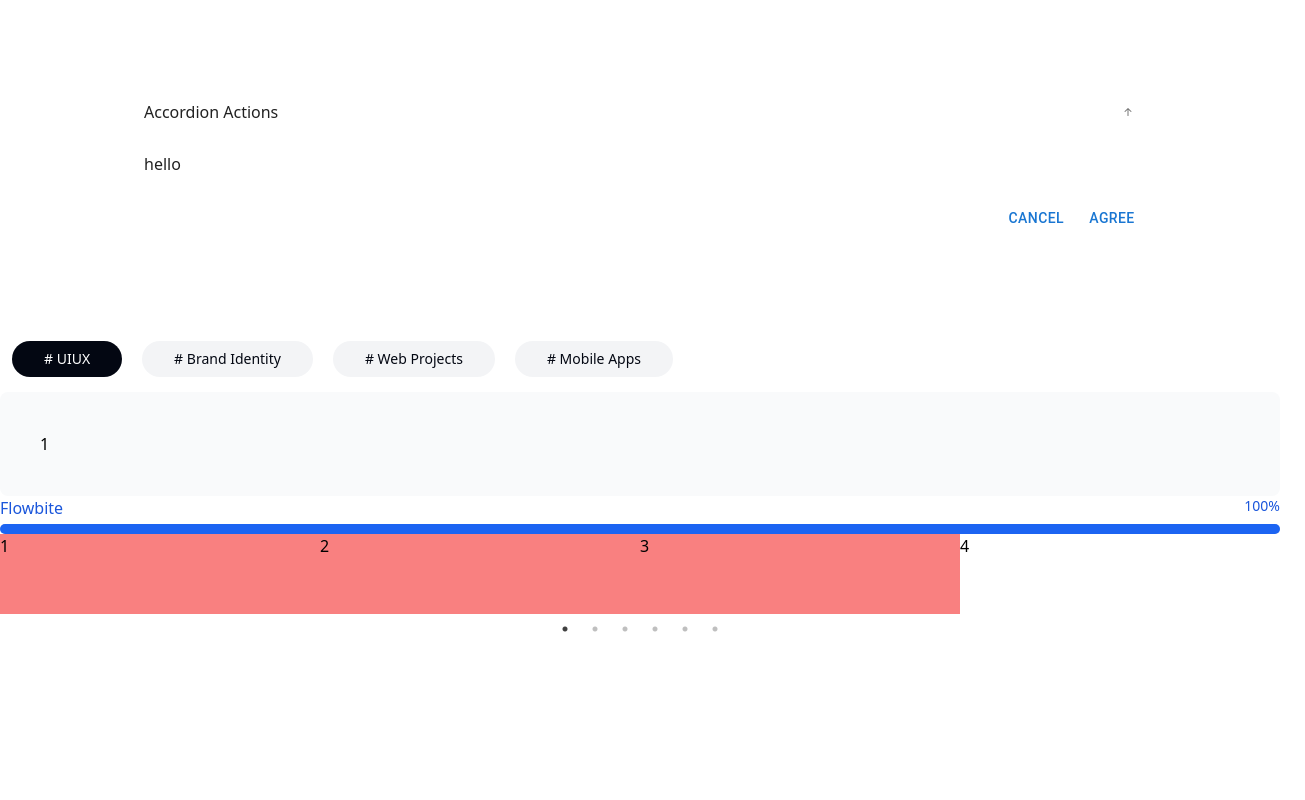
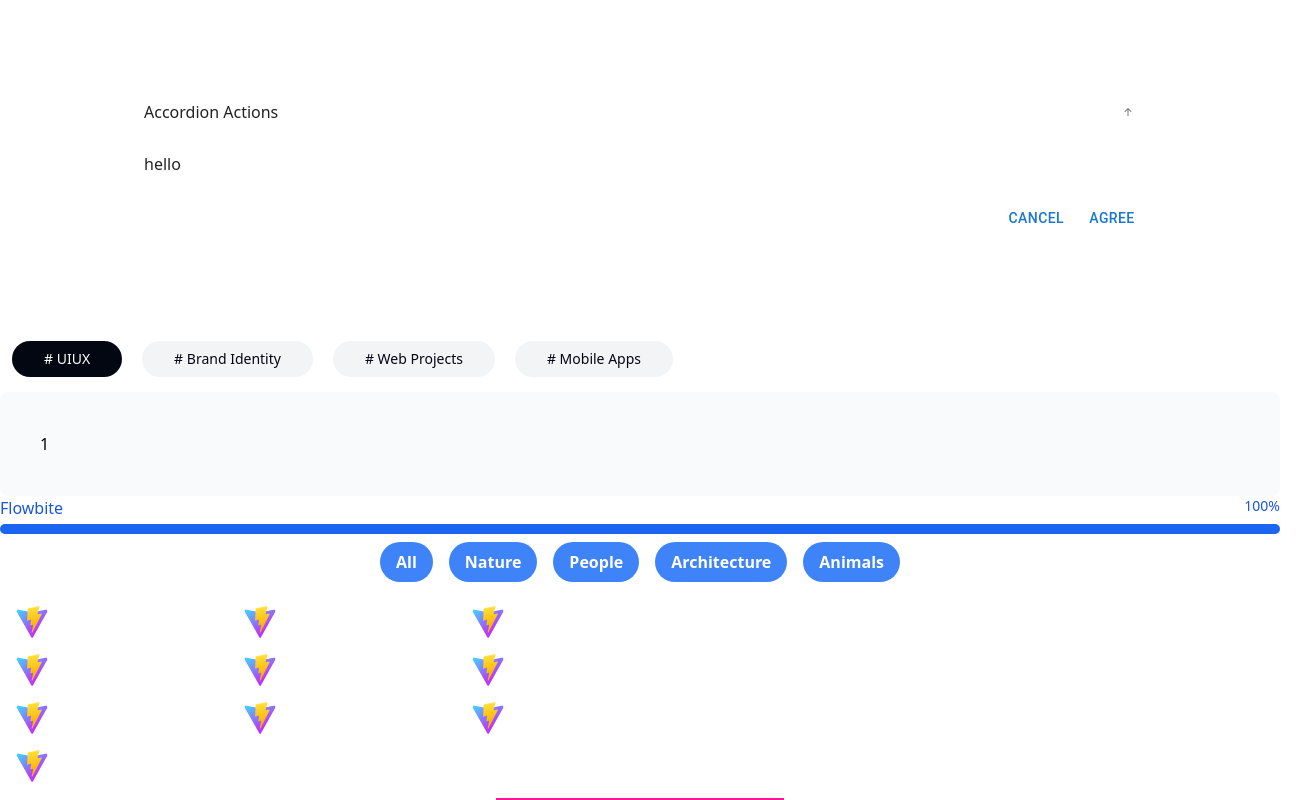
Before and after one commit to VidhuraNeethika/React-Re-Usable-Components, a React (Vite) app: page / in a window 1280 px wide. Shown: the top 800 px of the page, 1305 px wide, since content can reach past the window. Built offline with nearby package versions, Linux system fonts and the light colour scheme.

Commit message:
Add gallery with filters

```diff
--- a/src/App.jsx
+++ b/src/App.jsx
@@ -4,6 +4,7 @@ import ReactAccordionUi from "./components/ReactAccordionUi.jsx";
 import TabUi from "./components/TabUi.jsx";
 import ProgressBarUi from "./components/ProgressBarUi.jsx";
 import CardCarouselUi from "./components/CardCarouselUi.jsx";
+import {GalleryWithFilters} from "./components/GalleryWithFilters.jsx";
 
 
 function App() {
@@ -13,7 +14,8 @@ function App() {
             <ReactAccordionUi/>
             <TabUi/>
             <ProgressBarUi title="Flowbite" percentage={100} />
-            <CardCarouselUi/>
+            {/*<CardCarouselUi/>*/}
+            <GalleryWithFilters/>
         </div>
     )
 }
--- /dev/null
+++ b/src/components/GalleryWithFilters.jsx
@@ -0,0 +1,83 @@
+'use client';
+
+import reactSvg from '../../public/vite.svg'
+
+export const GalleryWithFilters = () => {
+    return (<div className="w-full">
+
+        {/*Filter  Buttons*/}
+        <div className="flex justify-center">
+            <button
+                className="bg-blue-500 hover:bg-blue-700 text-white font-bold py-2 px-4 rounded-full m-2"
+                onClick={() => {
+                    filterGallery('all');
+                }}>All
+            </button>
+            <button
+                className="bg-blue-500 hover:bg-blue-700 text-white font-bold py-2 px-4 rounded-full m-2"
+                onClick={() => {
+                    filterGallery('nature');
+                }}>Nature
+            </button>
+            <button
+                className="bg-blue-500 hover:bg-blue-700 text-white font-bold py-2 px-4 rounded-full m-2"
+                onClick={() => {
+                    filterGallery('people');
+                }}>People
+            </button>
+            <button
+                className="bg-blue-500 hover:bg-blue-700 text-white font-bold py-2 px-4 rounded-full m-2"
+                onClick={() => {
+                    filterGallery('architecture');
+                }}>Architecture
+            </button>
+            <button
+                className="bg-blue-500 hover:bg-blue-700 text-white font-bold py-2 px-4 rounded-full m-2"
+                onClick={() => {
+                    filterGallery('animals');
+                }}>Animals
+            </button>
+        </div>
+
+        {/*Gallery*/}
+        <div className="w-full  max-w-[700px] grid grid-cols-3 gap-4 p-4">
+            <img src={reactSvg} alt="nature"
+                 className="object-cover col-span-1 rounded-lg overflow-clip aspect-square galleryItems nature"/>
+            <img src={reactSvg} alt="people"
+                 className="object-cover col-span-1 rounded-lg overflow-clip aspect-square galleryItems people nature"/>
+            <img src={reactSvg} alt="architecture"
+                 className="object-cover col-span-1 rounded-lg overflow-clip aspect-square galleryItems architecture nature"/>
+            <img src={reactSvg} alt="animals"
+                 className="object-cover col-span-1 rounded-lg overflow-clip aspect-square galleryItems animals architecture nature"/>
+            <img src={reactSvg} alt="nature"
+                 className="object-cover col-span-1 rounded-lg overflow-clip aspect-square galleryItems people nature architecture"/>
+            <img src={reactSvg} alt="people"
+                 className="object-cover col-span-1 rounded-lg overflow-clip aspect-square galleryItems people"/>
+            <img src={reactSvg} alt="architecture"
+                 className="object-cover col-span-1 rounded-lg overflow-clip aspect-square galleryItems architecture people"/>
+            <img src={reactSvg} alt="animals"
+                 className="object-cover col-span-1 rounded-lg overflow-clip aspect-square galleryItems animals"/>
+            <img src={reactSvg} alt="nature"
+                 className="object-cover col-span-1 rounded-lg overflow-clip aspect-square galleryItems nature"/>
+            <img src={reactSvg} alt="people"
+                 className="object-cover col-span-1 rounded-lg overflow-clip aspect-square galleryItems people"/>
+        </div>
+
+        <div
+            className="w-72 h-52 m-[0_auto] bg-[deeppink] view-animate-[--subjectReveal] animate-zoom-in animate-range-[entry_10%_contain_25%]">aaaaaaaaaa
+        </div>
+
+    </div>)
+}
+
+// JavaScript
+const filterGallery = (filter) => {
+    const galleryItems = document.querySelectorAll('.galleryItems');
+    galleryItems.forEach((item) => {
+        if (filter === 'all' || item.classList.contains(filter)) {
+            item.style.display = 'block';
+        } else {
+            item.style.display = 'none';
+        }
+    });
+};
```
